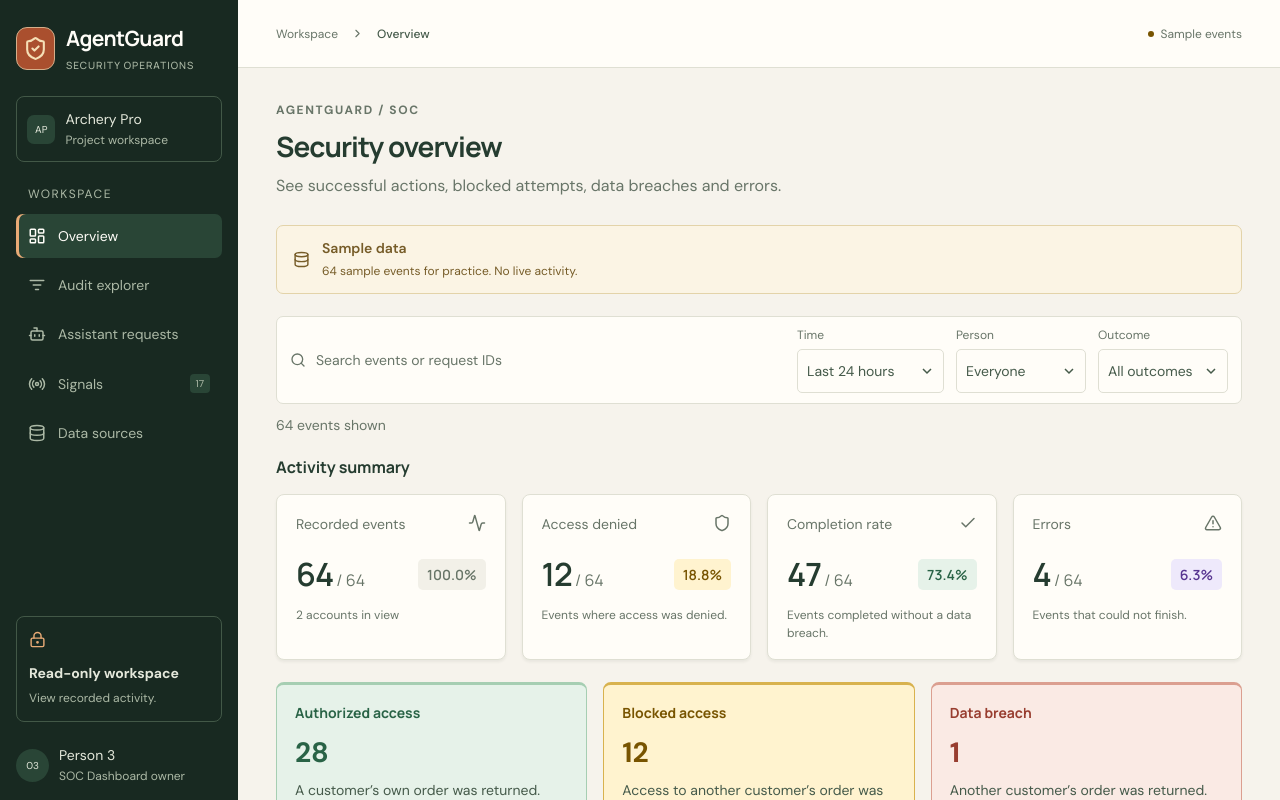
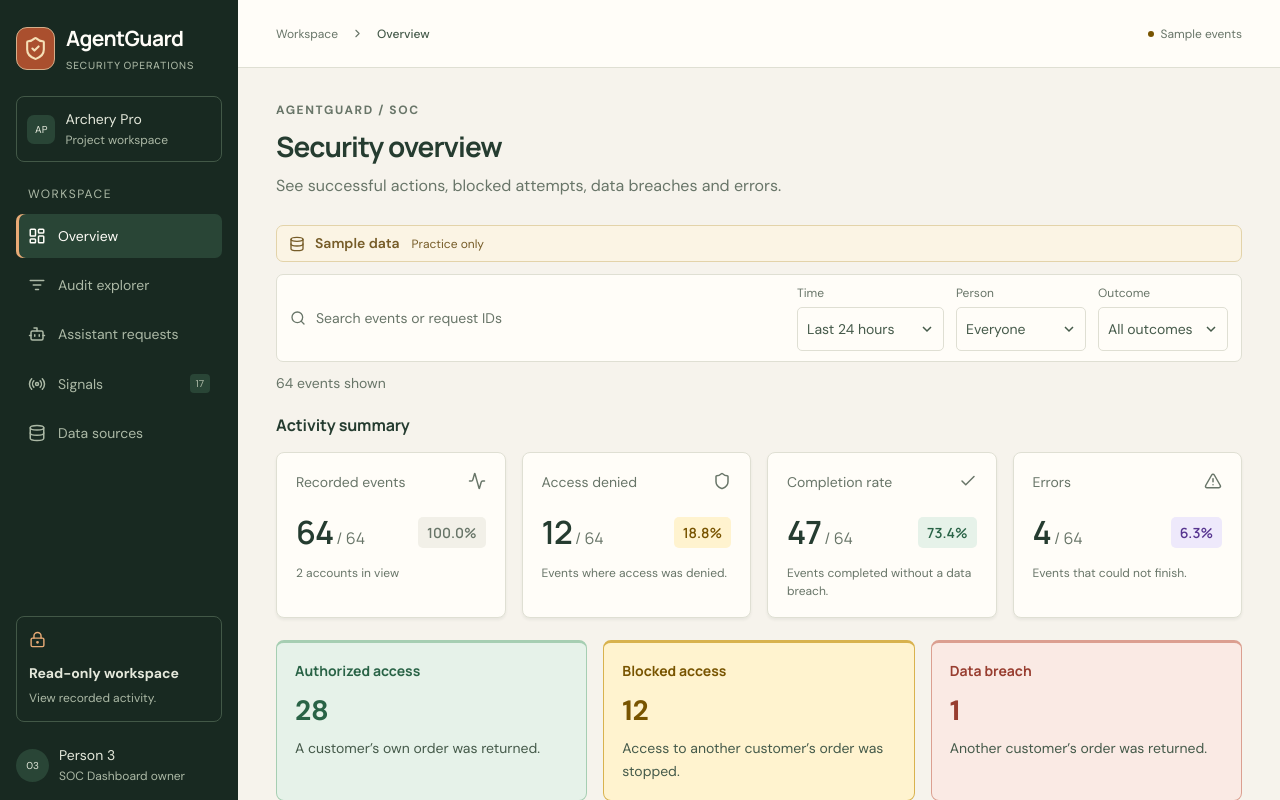
Before and after one commit to PavloSernetskyi/agentguard, a React (Vite) app in the folder dashboard/: page / in a window 1280 px wide. Shown: the top 800 px of the page. Built offline with nearby package versions, Linux system fonts and the light colour scheme.

Commit message:
Compact SOC context banners and relocate demo reset

```diff
--- a/dashboard/src/main.tsx
+++ b/dashboard/src/main.tsx
@@ -197,9 +197,9 @@ function App({onUnauthorized, onSignOut}: {onUnauthorized?: () => void; onSignOu
       <main id="main">
         <div className="page-heading"><div><p className="eyebrow">AGENTGUARD / SOC</p><h1>{view === 'Overview' ? 'Security overview' : view}</h1><p className="subtitle">{view === 'Overview' ? 'See successful actions, blocked attempts, data breaches and errors.' : view === 'Audit explorer' ? 'Review recorded events and open their details.' : view === 'Assistant requests' ? 'See the assistant’s requests and recorded actions.' : view === 'Signals' ? 'Show what was blocked and what got through.' : 'Connect a feed or open an event file.'}</p></div>{view === 'Audit explorer' && rows.length > 0 && <div className="heading-actions"><button className="button primary" onClick={() => download('agentguard-filtered-events.csv', csv(rows), 'text/csv;charset=utf-8')}><ArrowDownToLine size={16} />Export events</button></div>}</div>
         <input ref={importRef} hidden aria-label="Import audit JSON or NDJSON" type="file" accept=".json,.jsonl,.ndjson,application/json" onChange={e => void importFile(e.target.files?.[0])} />
-        <div className={`source-banner ${data.source === 'fixtures' ? 'sample' : ''}`}><div><span className="source-icon"><Database size={17} /></span><span><strong>{data.source === 'fixtures' ? 'Sample data' : data.source === 'import' ? 'Imported events' : cloud ? 'Live AWS events' : 'Local events'}</strong><small>{data.source === 'fixtures' ? '64 sample events for practice. No live activity.' : `${data.label} · Updated ${time(data.loaded)} · ${data.source === 'live' ? 'Polls every 15 seconds' : 'No automatic refresh'}`}</small></span></div></div>
+        <div className={`source-banner compact-source ${data.source === 'fixtures' ? 'sample' : ''}`}><div><span className="source-icon"><Database size={16}/></span><span className="source-copy"><strong>{data.source === 'fixtures' ? 'Sample data' : data.source === 'import' ? 'Snapshot' : cloud ? 'Live AWS feed' : 'Local feed'}</strong><small title={data.source === 'import' ? data.label : undefined}>{data.source === 'fixtures' ? 'Practice only' : data.source === 'import' ? data.label : !hasSnapshot ? 'Connecting…' : `Updated ${time(data.loaded)} · 15s refresh`}</small></span></div></div>
         {importedFile && <div className="notice snapshot-notice" role="status"><span>Viewing an event file. The original feed is paused; nothing is saved to it.</span><button className="button" onClick={restoreOriginalSource}>{originalSource.current?.token ? 'Return to live feed' : 'Return to original data'}</button></div>}
-        {activeDemoStart > 0 && <div className="notice demo-view-notice" role="status">Showing activity since {new Date(activeDemoStart).toLocaleString()}. {data.events.length - demoEvents.length} earlier events are hidden from this demo view. <button className="text-button" onClick={showFullHistory}>Show full history</button></div>}
+        {activeDemoStart > 0 && <div className="notice demo-view-notice compact-demo" role="status"><span title={`Demo started ${new Date(activeDemoStart).toLocaleString()}`}>Demo view · {data.events.length - demoEvents.length} earlier events hidden</span><button className="text-button" onClick={showFullHistory}>Show full history</button></div>}
         {error && <div role="alert" className="notice error">{error}</div>}
         {(data.rejected > 0 || data.duplicates > 0 || data.truncated) && <div role="status" className="notice">{data.rejected} invalid records excluded · {data.duplicates} duplicate IDs excluded.{data.truncated && ' Snapshot capped at 5,000 records; metrics cover loaded events only.'}</div>}
         {['Overview', 'Audit explorer', 'Assistant requests'].includes(view) && <section className="filters-panel" aria-label="Event filters">
@@ -214,7 +214,7 @@ function App({onUnauthorized, onSignOut}: {onUnauthorized?: () => void; onSignOu
           {view === 'Audit explorer' && <div className="advanced-filters"><button type="button" className="text-button" aria-expanded={advancedOpen} aria-controls="advanced-options" onClick={() => setAdvancedOpen(open => !open)}><ChevronDown size={16} className={advancedOpen ? 'expanded-chevron' : ''}/>Advanced filters{(filters.action || filters.decision) && <span className="pill">Active</span>}</button><div id="advanced-options" className={`advanced-region ${advancedOpen ? 'open' : ''}`} aria-hidden={!advancedOpen}><div className="advanced-content"><div className="advanced-fields"><label className="filter-field"><span>Action</span><select aria-label="Action" disabled={!advancedOpen} value={filters.action} onChange={event => setFilter('action', event.target.value)}><option value="">All actions</option>{actions.map(action => <option key={action}>{action}</option>)}</select></label><label className="filter-field"><span>Decision</span><select aria-label="Decision" disabled={!advancedOpen} value={filters.decision} onChange={event => setFilter('decision', event.target.value)}><option value="">All decisions</option><option value="allow">Allowed</option><option value="deny">Denied</option></select></label></div></div></div></div>}
         </section>}
         {view === 'Signals' && <section className="panel comparison-panel" aria-label="Bob and Alice order access comparison">
-          <div className="panel-heading"><div><h2>Order access: Bob and Alice</h2><p>{data.source === 'live' ? 'Follow the two attempts in this demo.' : 'Practice view using sample or imported events.'}</p></div>{data.source === 'live' && <button className="button" onClick={startPresentation}>Clear demo view</button>}</div>
+          <div className="panel-heading"><div><h2>Order access: Bob and Alice</h2><p>{data.source === 'live' ? 'Follow the two attempts in this demo.' : 'Practice view using sample or imported events.'}</p></div></div>
           <div className="comparison-grid">
             <div className={`comparison-card ${bobBlocked ? 'comparison-blocked' : ''}`}><span className="comparison-route">BOB <ArrowRight size={17}/> ALICE</span><strong>{bobBlocked ? 'Attempt blocked' : 'Waiting for Bob’s attempt'}</strong><p>{bobBlocked ? 'Bob tried to view Alice’s order. Access was blocked.' : 'Ask Bob’s assistant for an Alice order to see this result.'}</p>{bobBlocked && <><small>{bobBlocked.resource_id} · {time(bobBlocked.timestamp)}</small><button className="text-button" onClick={() => jump({...emptyFilters, hours: 0, search: bobBlocked.request_id})}>View audit event</button></>}</div>
             <div className={`comparison-card ${aliceAllowed ? 'comparison-allowed' : ''}`}><span className="comparison-route">ALICE <ArrowRight size={17}/> BOB</span><strong>{aliceAllowed ? 'Data breach' : 'Waiting for Alice'}</strong><p>{aliceAllowed ? 'Alice’s assistant returned Bob’s order.' : 'Waiting for Alice’s attempt after Bob.'}</p>{aliceAllowed && <><small>{aliceAllowed.resource_id} · {time(aliceAllowed.timestamp)}</small><button className="text-button" onClick={() => jump({...emptyFilters, hours: 0, search: aliceAllowed.request_id})}>View audit event</button></>}</div>
@@ -274,6 +274,7 @@ function App({onUnauthorized, onSignOut}: {onUnauthorized?: () => void; onSignOu
           <section className="panel"><div className="panel-heading"><div><h2>Open an event file</h2><p>A temporary view of saved events.</p></div><FileUp size={20}/></div><div className="import-zone"><FileUp size={32}/><h3>Import JSON or NDJSON</h3><p>Opening a file pauses the feed. It never adds events to the feed. Up to 10 MB.</p><button className="button" onClick={() => importRef.current?.click()}>Import events</button></div>{!cloud && data.source !== 'fixtures' && <div className="source-option"><div><strong>Sample events</strong><p>Practice with generated events.</p></div><button className="button" onClick={restoreFixtures}>Use sample events</button></div>}</section>
           <section className="panel full-width"><div className="panel-heading"><div><h2>Connected applications</h2><p>Open the shopping website in a new tab.</p></div></div><div className="application-links"><a className="button" href="https://d16nqulwj27ltb.cloudfront.net/" target="_blank" rel="noreferrer">Open storefront</a></div><p className="panel-footnote">Use a chat’s support reference to find its events in Audit explorer.</p></section>
           <section className="panel full-width"><div className="panel-heading"><div><h2>Data quality and coverage</h2><p>Counts cover the events currently loaded.</p></div><Check size={20}/></div><div className="quality-grid"><div><span>Valid events</span><strong>{data.events.length}</strong></div><div><span>Invalid records excluded</span><strong>{data.rejected}</strong></div><div><span>Duplicate IDs excluded</span><strong>{data.duplicates}</strong></div><div><span>Newest event</span><strong className="quality-time">{latest === null ? 'No events' : new Date(latest).toLocaleString()}</strong></div></div><p className="panel-footnote">Invalid and repeated events are excluded. This feed may not include the full history.</p></section>
+          <section className="panel full-width presentation-setup"><div className="panel-heading"><div><h2>Presentation setup</h2><p>Begin a fresh demo without changing the audit history.</p></div><LayoutDashboard size={20}/></div><p className="body-copy">{data.source === 'live' && liveToken ? 'Clear demo view starts the presentation from now. Earlier events stay available through Show full history.' : importedFile ? 'Return to the live feed above to begin a fresh demo.' : 'Connect a live feed to begin a fresh demo.'}</p>{data.source === 'live' && liveToken && <div className="source-actions presentation-actions"><button className="button primary" onClick={startPresentation}>Clear demo view</button></div>}{!(data.source === 'live' && liveToken) && <p className="panel-footnote">Sample and imported events remain separate from the live presentation.</p>}</section>
         </div>}
         <footer><span><ShieldCheck size={14} />AgentGuard SOC <span className="footer-divider">/</span> {data.source === 'fixtures' ? 'Synthetic fixtures' : 'Audit evidence'} <span className="footer-divider">/</span> Read-only</span><span>Schema v1 · {demoEvents.length} shown / {data.events.length} loaded</span></footer>
       </main>
--- a/dashboard/src/responsive.css
+++ b/dashboard/src/responsive.css
@@ -274,3 +274,19 @@ select {
 @media (prefers-reduced-motion: reduce) {
   *, *::before, *::after, dialog::backdrop { animation: none !important; transition: none !important; scroll-behavior: auto !important; }
 }
+
+.presentation-actions { padding-top: 18px; }
+.presentation-setup .body-copy { padding-bottom: 8px; }
+
+/* Short context bars stay visible without dominating the presentation. */
+.source-banner.compact-source { padding: 8px 12px; margin-bottom: 12px; gap: 10px; }
+.compact-source > div { gap: 10px; width: 100%; }
+.compact-source .source-copy { display: flex; flex-wrap: wrap; align-items: baseline; gap: 2px 12px; }
+.compact-source strong { font-size: .875rem; }
+.compact-source small { display: inline; font-size: .75rem; margin: 0; }
+.notice.compact-demo { padding: 4px 12px; margin-bottom: 16px; gap: 4px 16px; font-size: .875rem; line-height: 1.5; }
+.compact-demo .text-button { padding: 4px 0; min-height: 36px; font-size: .875rem; }
+@media (max-width: 600px) {
+  .notice.compact-demo { padding-block: 8px; }
+  .compact-demo .text-button { min-height: 44px; }
+}
```
Also changed, not shown: 3 other files (tests, documents, lock files or other folders).
